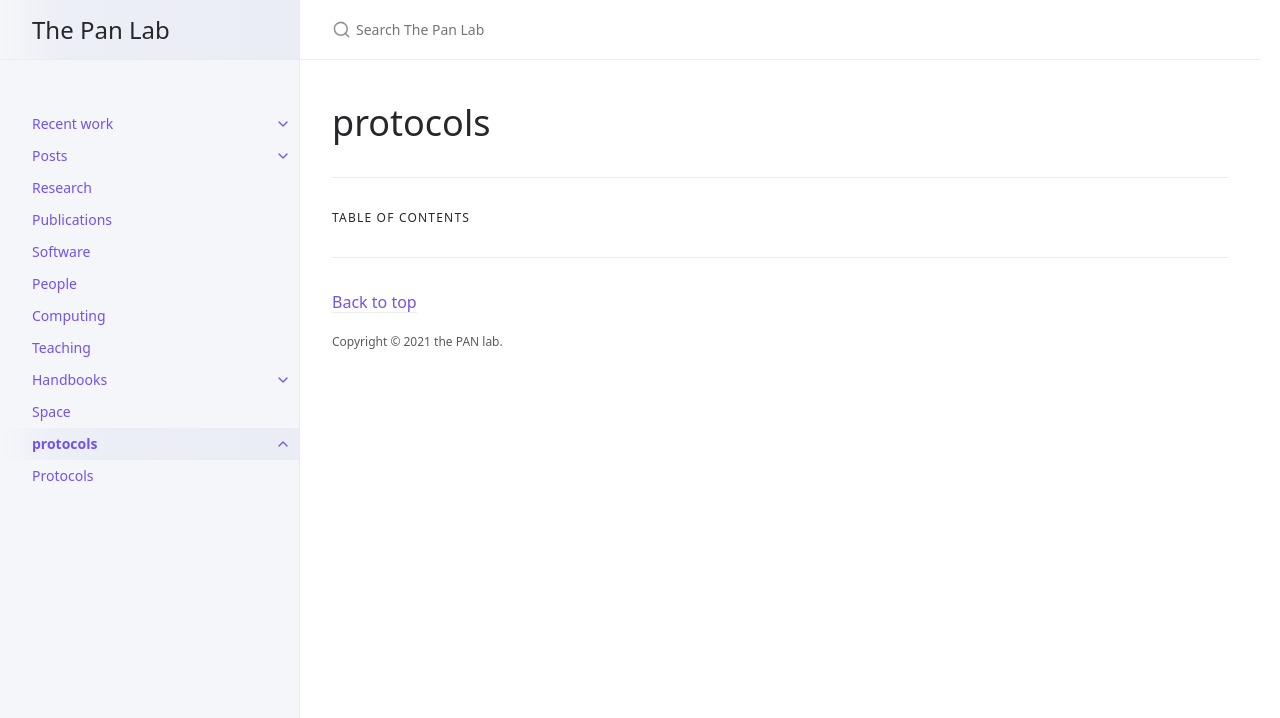
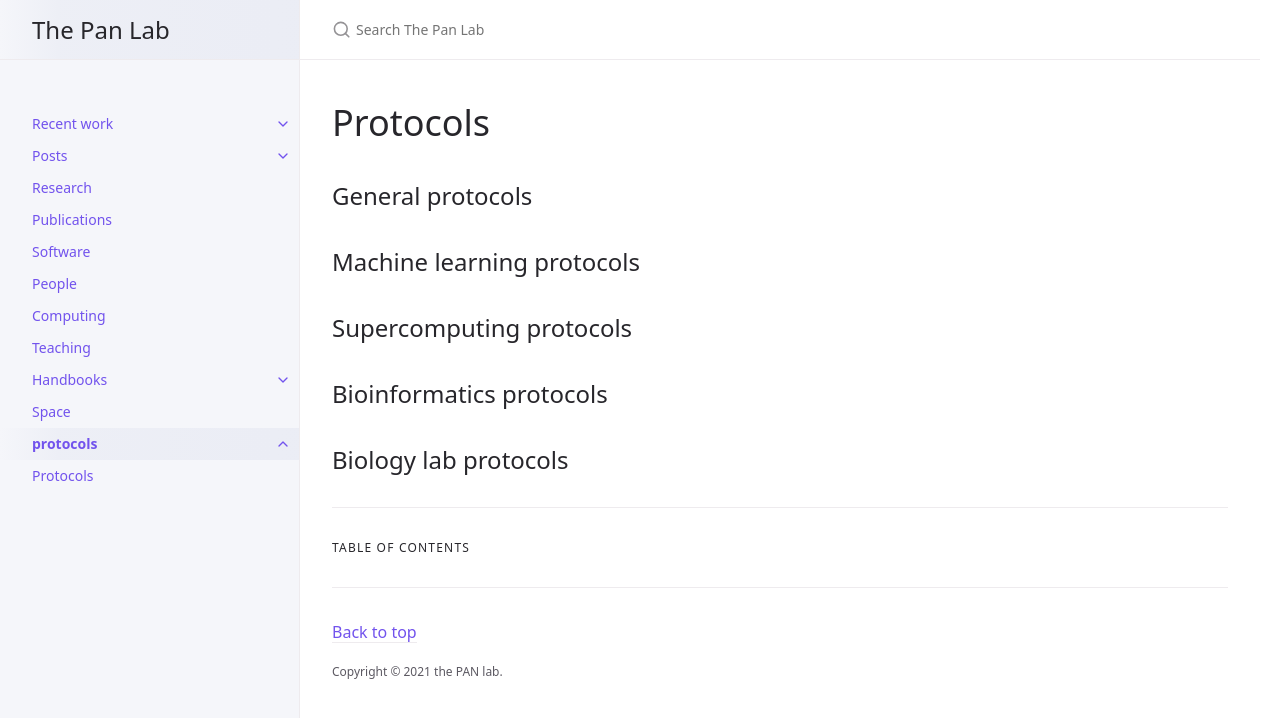
Before and after one commit to thepanlab/thepanlab.github.io, a Jekyll site: the page built from docs/protocols/protocols.md, in a window 1280 px wide. Shown: the top 718 px of the page. Built offline with Jekyll 4.4.1, drawn with Linux system fonts in a browser that asks for light colours.

Commit message:
Update protocols.md

```diff
--- a/docs/protocols/protocols.md
+++ b/docs/protocols/protocols.md
@@ -5,5 +5,14 @@ nav_order: 11
 has_children: true
 permalink: /docs/protocols
 ---
+# Protocols
 
-# protocols
+## General protocols
+
+## Machine learning protocols
+
+## Supercomputing protocols
+
+## Bioinformatics protocols
+
+## Biology lab protocols
```
